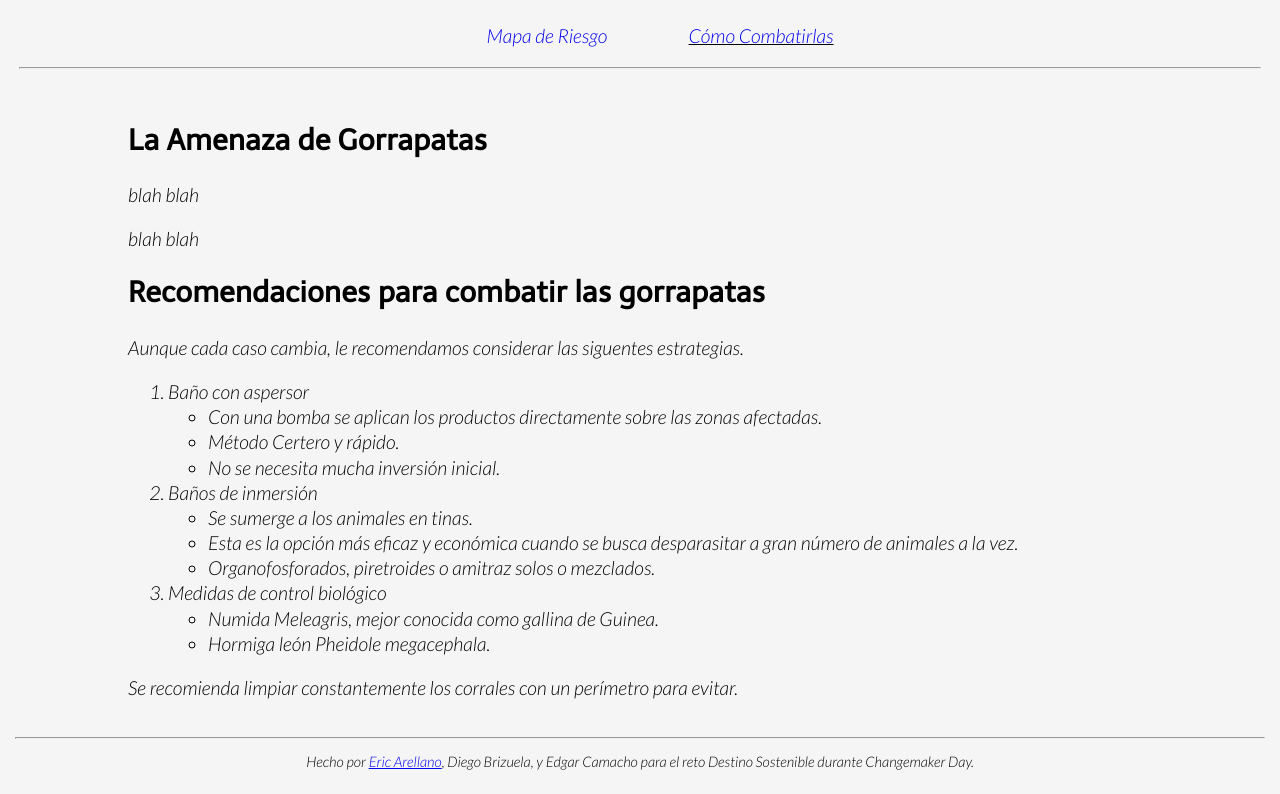
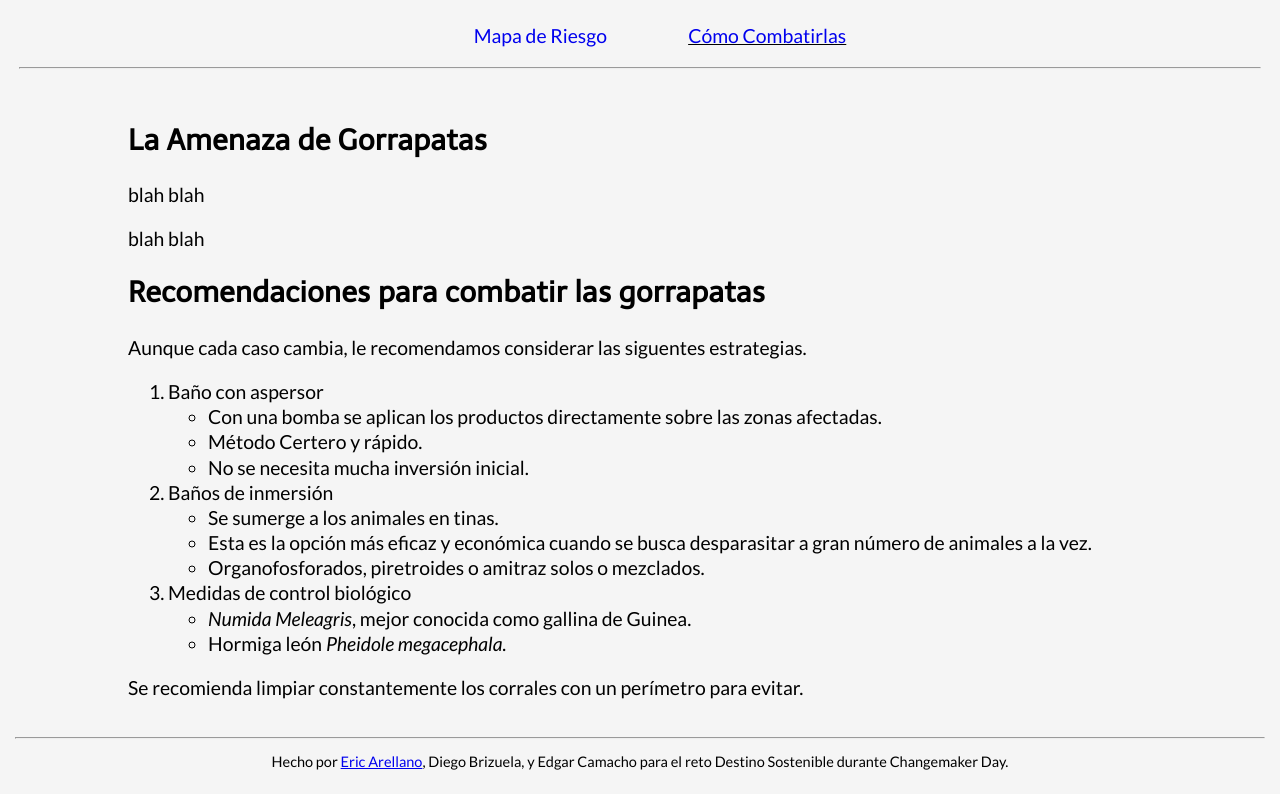
Before and after one commit to Eric-Arellano/tick-risk-map-visualization, a plain HTML site: page src/suggestions.html in a window 1280 px wide. Shown: the part 76-870 px from the top of the page. Drawn offline with Linux system fonts and the light colour scheme.

Commit message:
fix fonts

```diff
--- a/src/style.css
+++ b/src/style.css
@@ -15,9 +15,9 @@ html, body {
     Fonts
 -----------------------*/
 
-h1, h2, h3, h4 { font-family: 'Telex', sans-serif;  }
+h1, h2, h3, h4 { font-family: 'Telex', serif;  }
 
-p, ul, ol { font-family: 'Lato', sans-serif; }
+p, ul, ol { font-family: 'Lato', serif; }
 
 p, ul, ol { line-height: 130%; }
 
--- a/src/suggestions.html
+++ b/src/suggestions.html
@@ -6,7 +6,8 @@
 	<meta name="viewport" content="initial-scale=1.0">
 	<title>Sugerencias para Combatir Garrapatas</title>
 	<link href="style.css" rel="stylesheet">
-	<link href="https://fonts.googleapis.com/css?family=Lato:300i|Telex" rel="stylesheet">
+	<link
+			href="https://fonts.googleapis.com/css?family=Lato:400,400i|Telex&amp;subset=latin-ext" rel="stylesheet">
 </head>
 
 <body>
```
Also changed, not shown: src/index.html (+2 -2 lines).
